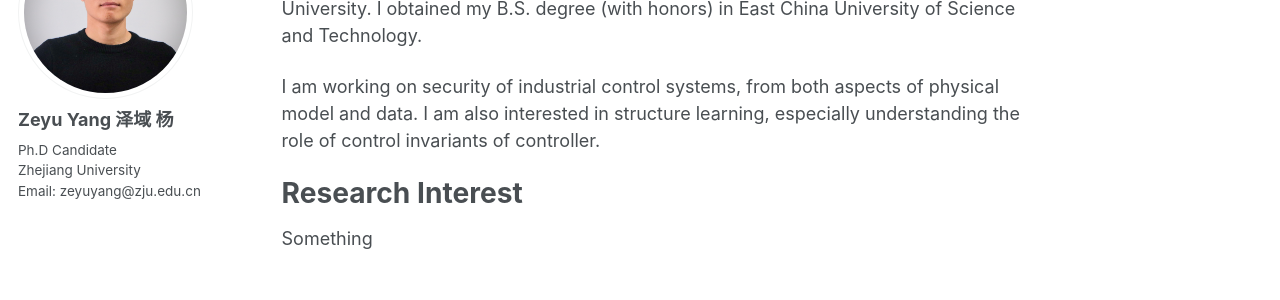
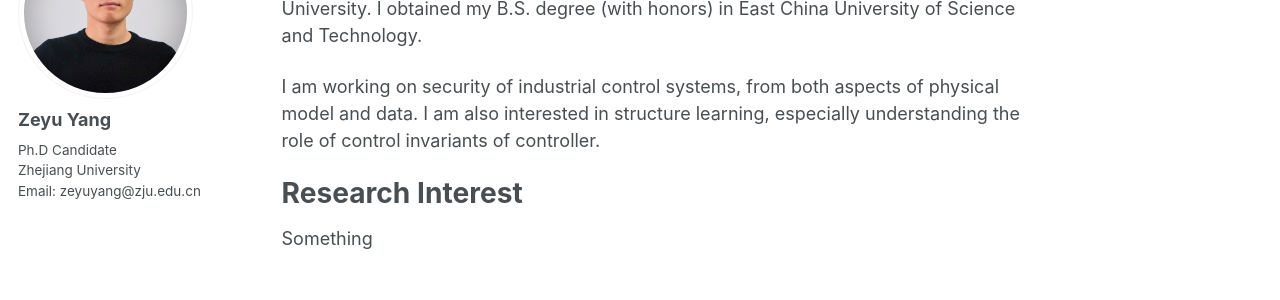
Before and after one commit to zeyuid/zeyuid.github.io, a Jekyll site: the page built from _pages/about.md, in a window 1280 px wide. Shown: the part 192-492 px from the top of the page. Built offline with Jekyll 4.4.1, drawn with Linux system fonts in a browser that asks for light colours.

Commit message:
add file

```diff
--- a/_config.yml
+++ b/_config.yml
@@ -80,7 +80,7 @@ analytics:
 
 # Site Author
 author:
-  name             : "Zeyu Yang 泽域 杨"
+  name             : "Zeyu Yang" # <br>  泽域 杨
   avatar           : "touxiang.jpeg"
   bio              : "Ph.D Candidate <br> Zhejiang University <br> Email: zeyuyang@zju.edu.cn"
   # email            : zeyuyang@zju.edu.cn
```
